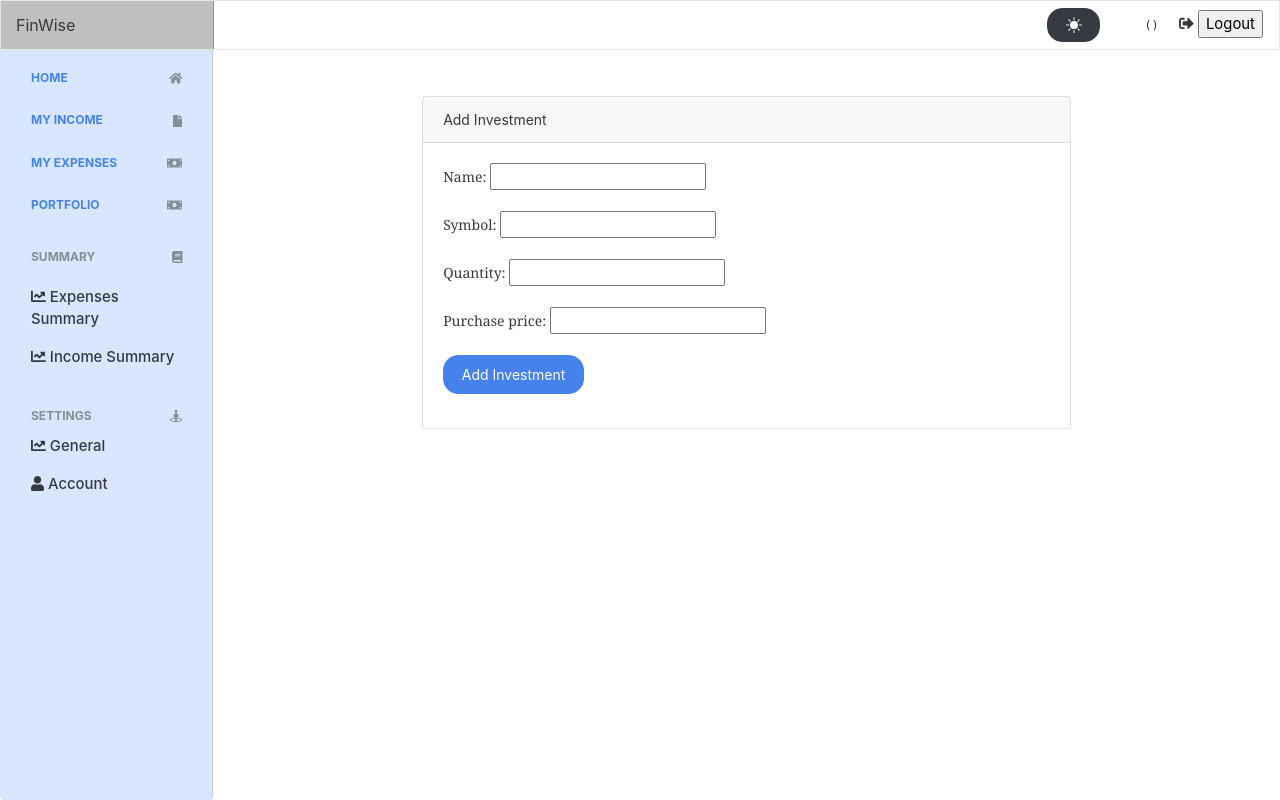
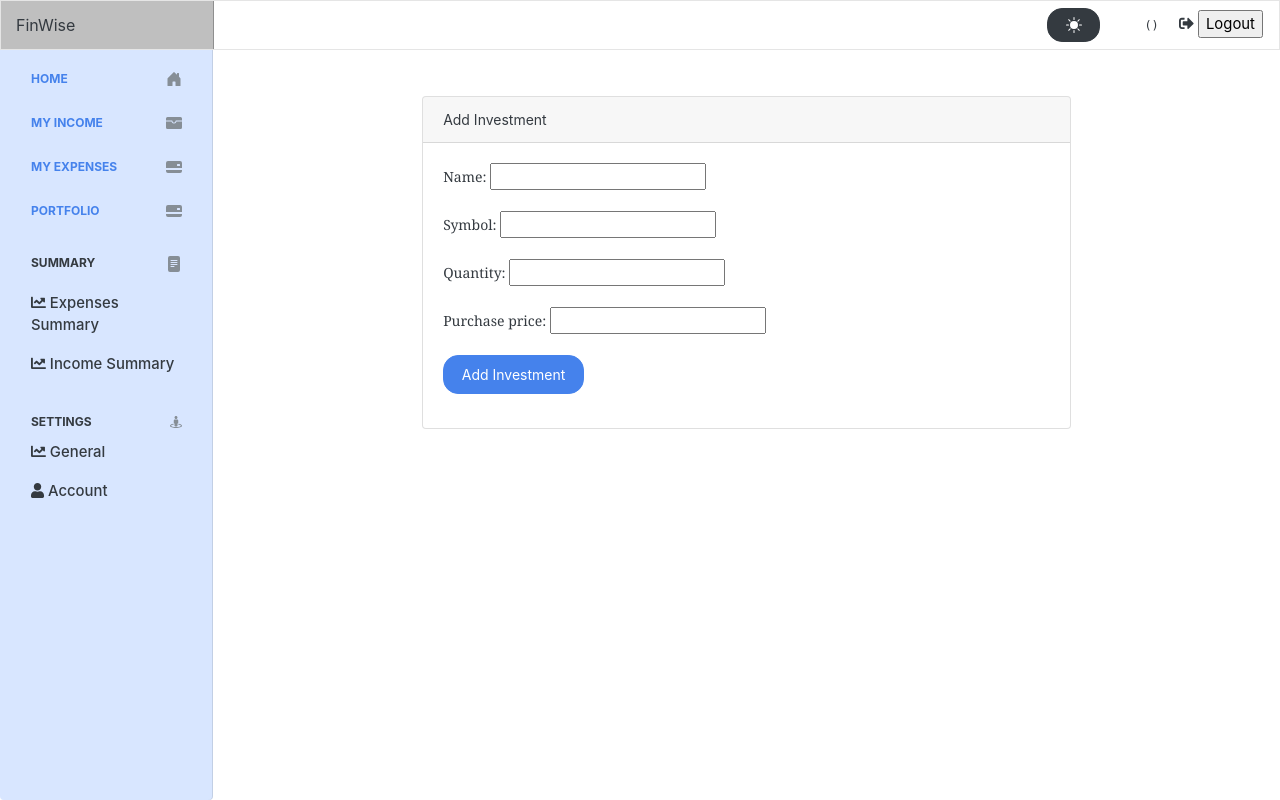
Before and after one commit to aioont/FinWise, a Django app: page /portfolio/add_investment/ in a window 1280 px wide. Run offline with Django 5.2, Linux system fonts and the light colour scheme; some libraries are stand-ins or nearby versions.

Commit message:
design changes

```diff
--- a/templates/partials/_sidebar.html
+++ b/templates/partials/_sidebar.html
@@ -34,14 +34,19 @@
                     <h6 class="sidebar-heading d-flex justify-content-between align-items-center px-3 mt-4 mb-1 text-muted">
                         <a href="{% url 'homepage' %}">Home</a>
                         <a class="d-flex align-items-center text-muted" href="{% url 'homepage' %}">
-                            <i class="fa fa-home"></i>
+                            <svg xmlns="http://www.w3.org/2000/svg" width="16" height="16" fill="currentColor" class="bi bi-house-door-fill" viewBox="0 0 16 16">
+                                <path d="M6.5 14.5v-3.505c0-.245.25-.495.5-.495h2c.25 0 .5.25.5.5v3.5a.5.5 0 0 0 .5.5h4a.5.5 0 0 0 .5-.5v-7a.5.5 0 0 0-.146-.354L13 5.793V2.5a.5.5 0 0 0-.5-.5h-1a.5.5 0 0 0-.5.5v1.293L8.354 1.146a.5.5 0 0 0-.708 0l-6 6A.5.5 0 0 0 1.5 7.5v7a.5.5 0 0 0 .5.5h4a.5.5 0 0 0 .5-.5"/>
+                              </svg>
                         </a>
                     </h6>
                     <li class="nav-item">
                         <h6 class="sidebar-heading d-flex justify-content-between align-items-center px-3 mt-4 mb-1 text-muted">
                             <a href="{% url 'income' %}">My income</a>
                             <a href="" class="d-flex align-items-center text-muted">
-                                <i class="fa fa-file"></i>
+                                <svg xmlns="http://www.w3.org/2000/svg" width="16" height="16" fill="currentColor" class="bi bi-wallet-fill" viewBox="0 0 16 16">
+                                    <path d="M1.5 2A1.5 1.5 0 0 0 0 3.5v2h6a.5.5 0 0 1 .5.5c0 .253.08.644.306.958.207.288.557.542 1.194.542s.987-.254 1.194-.542C9.42 6.644 9.5 6.253 9.5 6a.5.5 0 0 1 .5-.5h6v-2A1.5 1.5 0 0 0 14.5 2z"/>
+                                    <path d="M16 6.5h-5.551a2.7 2.7 0 0 1-.443 1.042C9.613 8.088 8.963 8.5 8 8.5s-1.613-.412-2.006-.958A2.7 2.7 0 0 1 5.551 6.5H0v6A1.5 1.5 0 0 0 1.5 14h13a1.5 1.5 0 0 0 1.5-1.5z"/>
+                                  </svg>
                             </a>
                         </h6>
                     </li>
@@ -49,7 +54,9 @@
                         <h6 class="sidebar-heading d-flex justify-content-between align-items-center px-3 mt-4 mb-1 text-muted">
                             <a href="{% url 'expenses' %}">My Expenses</a>
                             <a href="" class="d-flex align-items-center text-muted">
-                                <i class="fa fa-money-bill"></i>
+                                <svg xmlns="http://www.w3.org/2000/svg" width="16" height="16" fill="currentColor" class="bi bi-credit-card-2-back-fill" viewBox="0 0 16 16">
+                                    <path d="M0 4a2 2 0 0 1 2-2h12a2 2 0 0 1 2 2v5H0zm11.5 1a.5.5 0 0 0-.5.5v1a.5.5 0 0 0 .5.5h2a.5.5 0 0 0 .5-.5v-1a.5.5 0 0 0-.5-.5zM0 11v1a2 2 0 0 0 2 2h12a2 2 0 0 0 2-2v-1z"/>
+                                  </svg>
                             </a>
                         </h6>
                     </li>
@@ -57,17 +64,21 @@
                         <h6 class="sidebar-heading d-flex justify-content-between align-items-center px-3 mt-4 mb-1 text-muted">
                             <a href="{% url 'portfolio_home' %}">Portfolio</a>
                             <a href="" class="d-flex align-items-center text-muted">
-                                <i class="fa fa-money-bill"></i>
+                                <svg xmlns="http://www.w3.org/2000/svg" width="16" height="16" fill="currentColor" class="bi bi-credit-card-2-back-fill" viewBox="0 0 16 16">
+                                    <path d="M0 4a2 2 0 0 1 2-2h12a2 2 0 0 1 2 2v5H0zm11.5 1a.5.5 0 0 0-.5.5v1a.5.5 0 0 0 .5.5h2a.5.5 0 0 0 .5-.5v-1a.5.5 0 0 0-.5-.5zM0 11v1a2 2 0 0 0 2 2h12a2 2 0 0 0 2-2v-1z"/>
+                                  </svg>
                             </a>
                         </h6>
                     </li>
 
 
-                    <h6 class="sidebar-heading d-flex justify-content-between align-items-center px-3 mt-4 mb-1 text-muted">
+                    <h6 class="sidebar-heading d-flex justify-content-between align-items-center px-3 mt-4 mb-1 text-bold">
                         <span>Summary</span>
                         <hr>
                         <a class="d-flex align-items-center text-muted" href="#">
-                            <i class="fa fa-book"></i>
+                            <svg xmlns="http://www.w3.org/2000/svg" width="16" height="16" fill="currentColor" class="bi bi-file-text-fill" viewBox="0 0 16 16">
+                                <path d="M12 0H4a2 2 0 0 0-2 2v12a2 2 0 0 0 2 2h8a2 2 0 0 0 2-2V2a2 2 0 0 0-2-2M5 4h6a.5.5 0 0 1 0 1H5a.5.5 0 0 1 0-1m-.5 2.5A.5.5 0 0 1 5 6h6a.5.5 0 0 1 0 1H5a.5.5 0 0 1-.5-.5M5 8h6a.5.5 0 0 1 0 1H5a.5.5 0 0 1 0-1m0 2h3a.5.5 0 0 1 0 1H5a.5.5 0 0 1 0-1"/>
+                              </svg>
                         </a>
                     </h6>
                     <ul class="nav flex-column mb-2">
@@ -84,7 +95,7 @@
                     </ul>
 
                     <!-- Settings section -->
-                    <h6 class="sidebar-heading d-flex justify-content-between align-items-center px-3 mt-4 mb-1 text-muted">
+                    <h6 class="sidebar-heading d-flex justify-content-between align-items-center px-3 mt-4 mb-1 text-bold">
                         <span>Settings</span>
                         <a class="d-flex align-items-center text-muted" href="#">
                             <i class="fa fa-street-view"></i>
```
